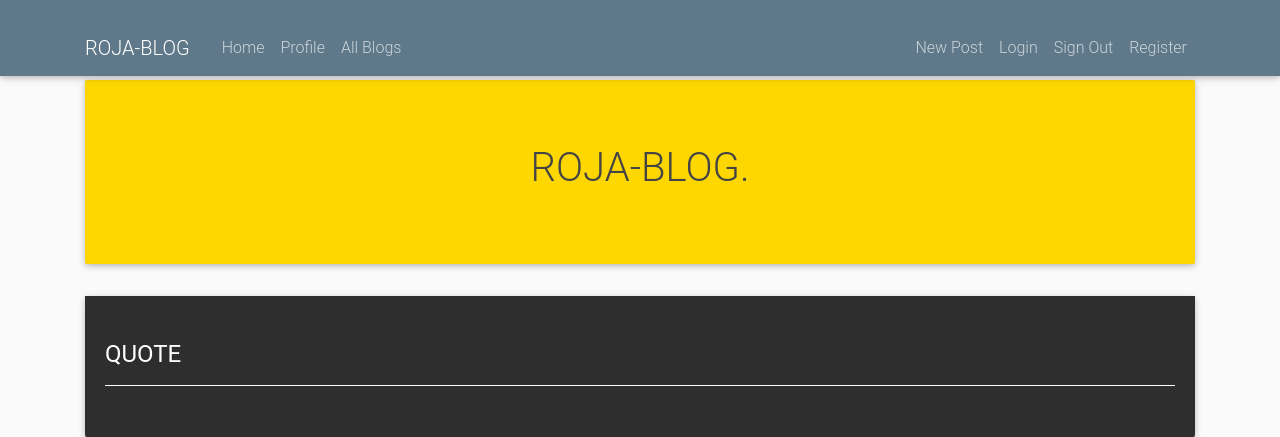
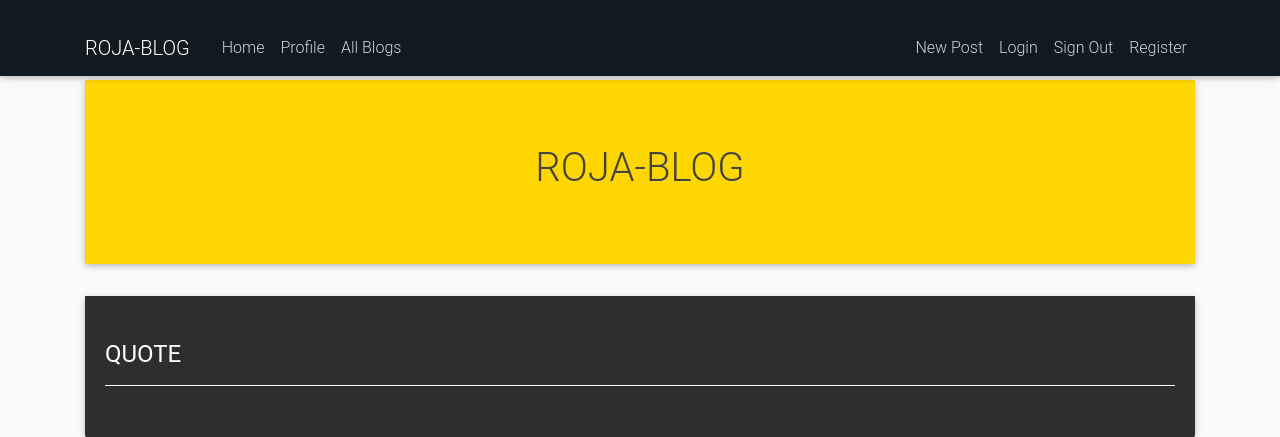
Before and after one commit to Rodgersouko/ROJA-BLOG, a Flask app: page / in a window 1280 px wide. Shown: the top 437 px of the page. Run offline with Flask 2, Linux system fonts and the light colour scheme; data that the repository does not hold is empty; some libraries are stand-ins or nearby versions.

Commit message:
update templates

```diff
--- a/app/static/styles.css
+++ b/app/static/styles.css
@@ -9,7 +9,7 @@ h1, h2, h3, h4, h5, h6 {
 }
 
 .bg-steel {
-  background-color: #5f788a;
+  background-color: #121a20;
 }
 
 .site-header .navbar-nav .nav-link {
--- a/app/templates/base.html
+++ b/app/templates/base.html
@@ -22,7 +22,7 @@
 
     <body>
 
-        <header class="site-header">
+        <header class="site-header" style="background-color: gray;">
             <nav class="navbar navbar-expand-md navbar-dark bg-steel fixed-top">
                 <div class="container">
                     <a class="navbar-brand mr-4" href="/">ROJA-BLOG</a>
--- a/app/templates/index.html
+++ b/app/templates/index.html
@@ -12,19 +12,19 @@
 {% endwith %}
 <div class="jumbotron hjumbo" style="background-color: gold;">
     <div class="overlay">
-        <h1 class="text-center text-bold" >ROJA-BLOG.</h1>
+        <h1 class="text-center text-bold" >ROJA-BLOG</h1>
     </div>
 </div>
 <!-- Card Dark -->
 <div class="card">
 
     <!-- Card content -->
-    <div class="card-body elegant-color white-text rounded-bottom">
+    <div class="card-body elegant-color white-text rounded-bottom" style="background-color: gray;">
 
         <!-- Social shares button -->
         <a class="activator waves-effect mr-4"><i class="white-text"></i></a>
         <!-- Title -->
-        <h4 class="card-title white-text">QUOTE</h4>
+        <h4 class="card-title white-text"  >QUOTE</h4>
         <hr class="hr-light">
         <!-- Text -->
         <p class="card-text white-text mb-4">{{quote.quote}}</p>
```
